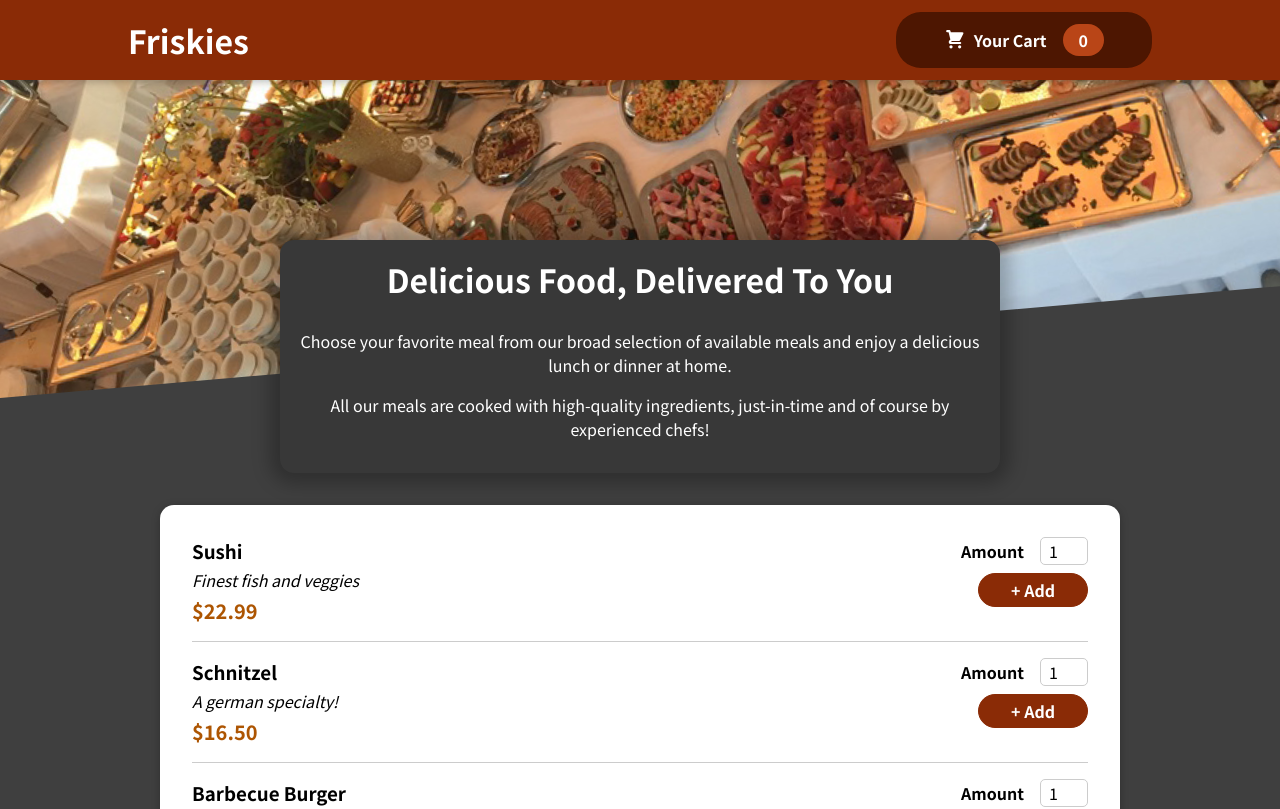
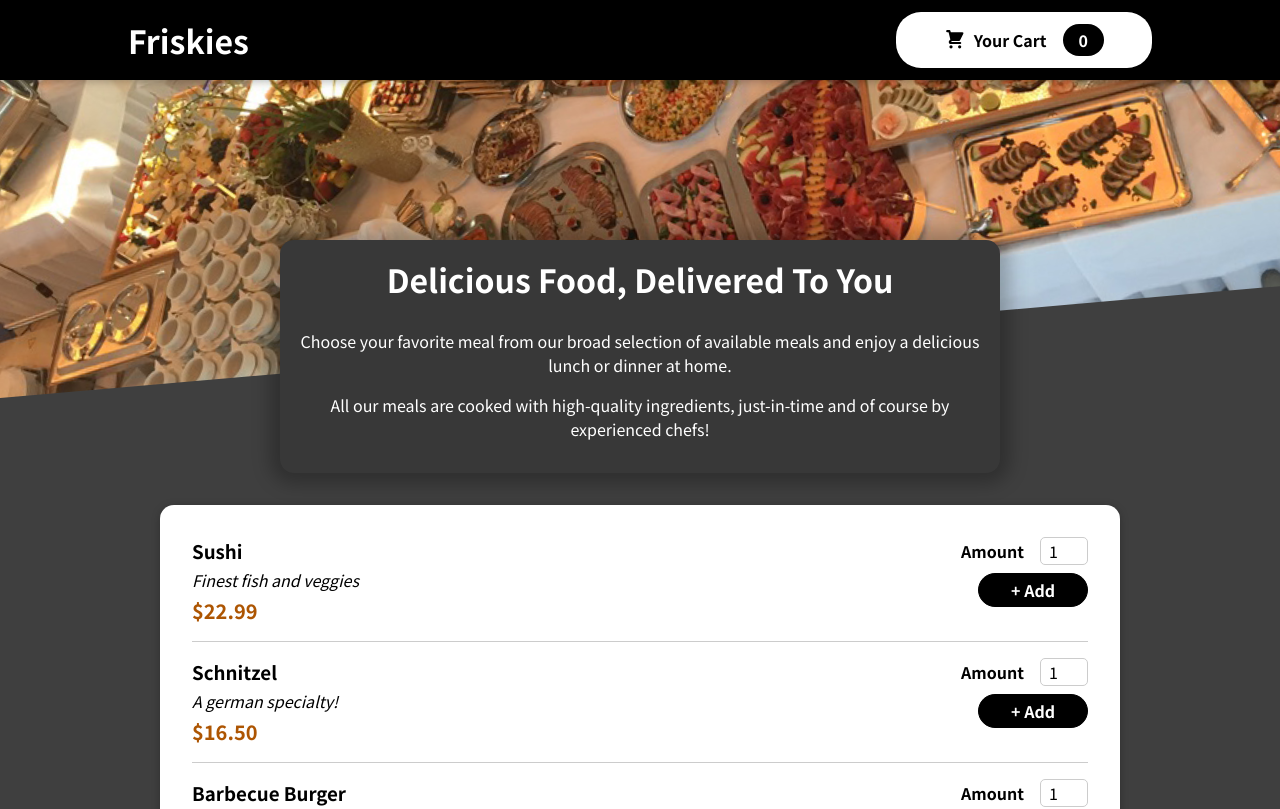
Before and after one commit to AleksandreTch/FoodOrderApp, a React (Create React App) app: page / in a window 1280 px wide. Shown: the top 809 px of the page. Built offline with nearby package versions, Linux system fonts and the light colour scheme.

Commit message:
Modified Some Styling

```diff
--- a/src/components/Layout/Header.module.css
+++ b/src/components/Layout/Header.module.css
@@ -4,7 +4,7 @@
     left: 0;
     width: 100%;
     height: 5rem;
-    background-color: #8a2b06;
+    background-color: black;
     color: white;
     display: flex;
     justify-content: space-between;
--- a/src/components/Layout/HeaderCartButton.module.css
+++ b/src/components/Layout/HeaderCartButton.module.css
@@ -2,19 +2,21 @@
     cursor: pointer;
     font: inherit;
     border: none;
-    background-color: #4d1601;
-    color: white;
+    background-color: white;
+    color: black;
     padding: 0.75rem 3rem;
     display: flex;
     justify-content: space-around;
     align-items: center;
     border-radius: 25px;
     font-weight: bold;
+    transition:all .3s ease-in-out;
   }
 
   .button:hover,
   .button:active {
-    background-color: #2c0d00;
+    background-color: grey;
+
   }
 
   .icon {
@@ -24,7 +26,8 @@
   }
 
   .badge {
-    background-color: #b94517;
+    background-color: black;
+    color:white;
     padding: 0.25rem 1rem;
     border-radius: 25px;
     margin-left: 1rem;
@@ -33,7 +36,7 @@
 
   .button:hover .badge,
   .button:active .badge {
-    background-color: #92320c;
+    background-color: black;
   }
 
   .bump {
--- a/src/components/Meals/MealItem/MealItemForm.module.css
+++ b/src/components/Meals/MealItem/MealItemForm.module.css
@@ -5,8 +5,8 @@
   .form button {
     font: inherit;
     cursor: pointer;
-    background-color: #8a2b06;
-    border: 1px solid #8a2b06;
+    background-color: black;
+    border: 1px solid black;
     color: white;
     padding: 0.25rem 2rem;
     border-radius: 20px;
@@ -15,6 +15,6 @@
 
   .form button:hover,
   .form button:active {
-    background-color: #641e03;
-    border-color: #641e03;
+    background-color: grey;
+    border-color: grey;
   }
```
